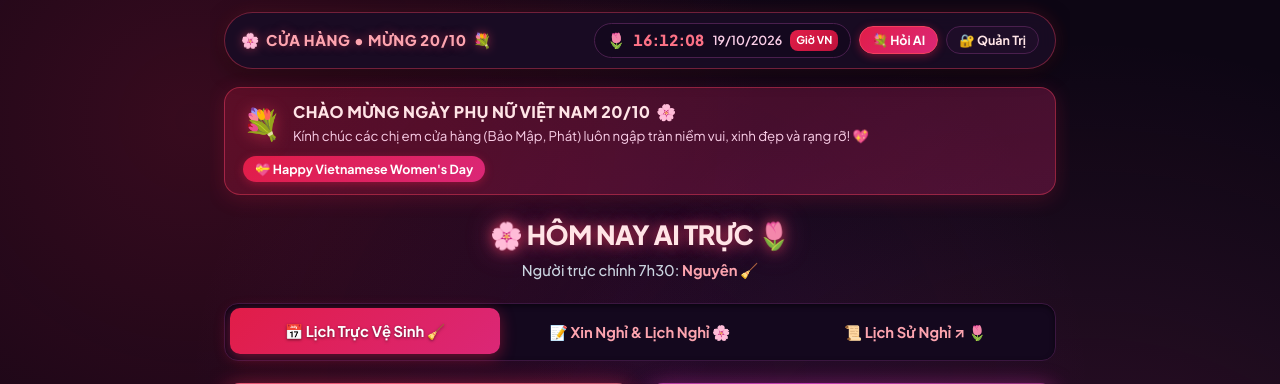
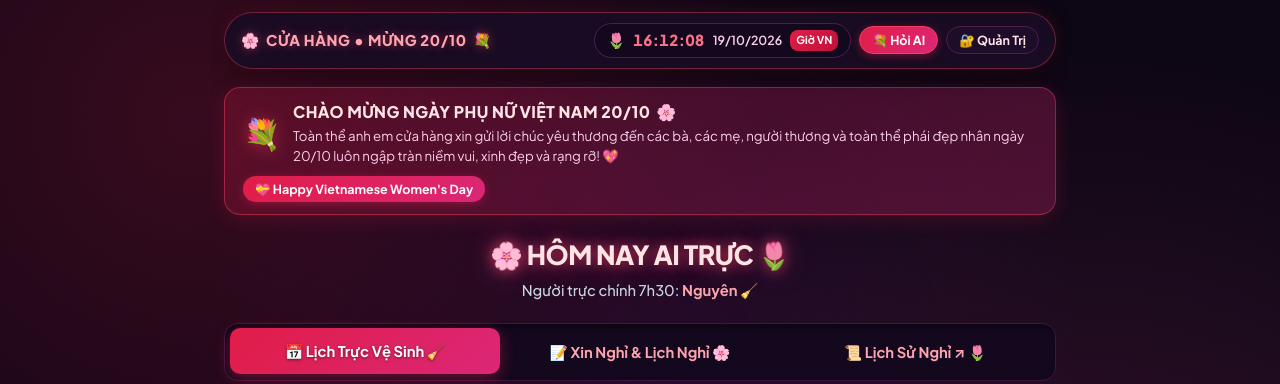
Before and after one commit to rappervint/apptruc, a Flask app: page / in a window 1280 px wide. Shown: the top 384 px of the page. Run offline with Flask 3, Linux system fonts and the light colour scheme; data comes from the database, SQL or seed files in the repository; data that the repository does not hold is empty.

Commit message:
Sua loi banner 20-10: Bao Map va Phat la anh em khong truc nhat, khong phai phu nu

```diff
--- a/templates/index.html
+++ b/templates/index.html
@@ -906,7 +906,7 @@
           <span>🌸</span>
         </div>
         <div style="font-size: 0.83rem; color: #fbcfe8; margin-top: 2px;">
-          Kính chúc các chị em cửa hàng ({% for s in non_duty_staff %}{{ s }}{% if not loop.last %}, {% endif %}{% endfor %}) luôn ngập tràn niềm vui, xinh đẹp và rạng rỡ! 💖
+          Toàn thể anh em cửa hàng xin gửi lời chúc yêu thương đến các bà, các mẹ, người thương và toàn thể phái đẹp nhân ngày 20/10 luôn ngập tràn niềm vui, xinh đẹp và rạng rỡ! 💖
         </div>
       </div>
     </div>
@@ -1204,7 +1204,7 @@
             <span class="chip" onclick="setQuickLeaveDays(1)">⚡ 1 ngày</span>
             <span class="chip" onclick="setQuickLeaveDays(2)">✨ 2 ngày liên tiếp</span>
             <span class="chip" onclick="setQuickLeaveDays(3)">🌟 3 ngày liên tiếp</span>
-            <span class="chip" onclick="setQuickLeaveOffset(3, 1)">🎃 Sau 3 ngày</span>
+            <span class="chip" onclick="setQuickLeaveOffset(3, 1)">🌸 Sau 3 ngày</span>
             <span class="chip" onclick="setQuickLeaveNextWeek()">🗓️ Thứ Hai tuần sau</span>
           </div>
         </div>
```
